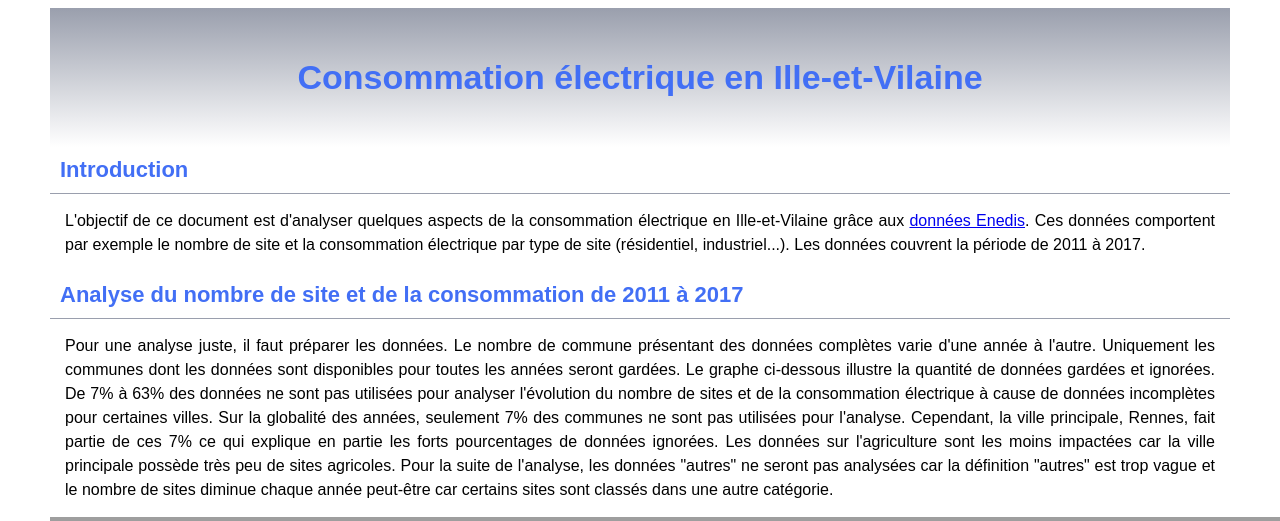
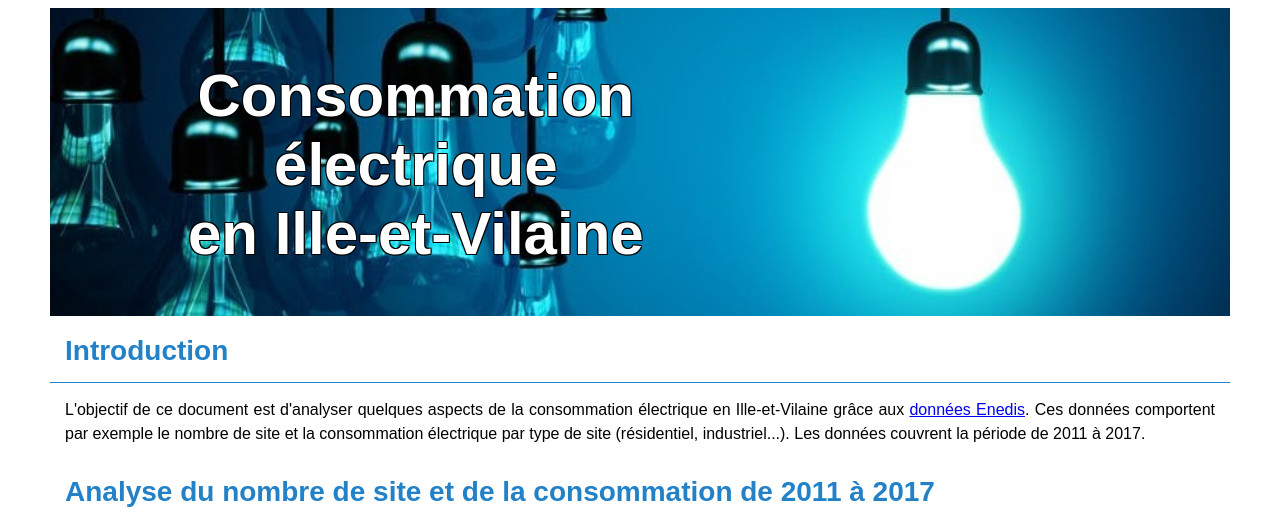
Before and after one commit to FlorentDSGree/ElectricalConsumption35, a plain HTML site: page docs/index.html in a window 1280 px wide. Shown: the top 521 px of the page. Drawn offline with Linux system fonts and the light colour scheme; grey boxes are pictures that could not be loaded.

Commit message:
Add files via upload

```diff
--- a/docs/index.html
+++ b/docs/index.html
@@ -6,20 +6,20 @@ body {
   font-family: Arial;
   font-size: 12pt;
   margin-left: 50px;
-  margin-right: 50px
+  margin-right: 50px;
 }
 /* Header/Logo Title */
 .header1 {
-  padding: 50px; text-align: center; background: linear-gradient(#9a9fad,white); color: #426ff5;font-size: 34px;
+  padding: 50px; text-align: center; background: #2281c7; color: white; font-size: 34px; font-family: Arial;
 }
 .header2 {
-  padding: 15px; text-align: center; background: #426ff5; color: white; font-size: 28px;
+  padding: 15px; text-align: left; background: white; color: #2281c7; font-size: 28px;
 }
 .header3 {
-  padding: 10px; text-align: left; background: white; color: #426ff5; font-size: 22px; margin-left:0px;
+  padding: 10px; text-align: left; background: white; color: #2281c7; font-size: 22px; margin-left:0px;
 }
-.horizlineorange {
-  padding: 0.5px; background: #9a9fad;
+.horizline {
+  padding: 0.5px; background: #2281c7;
 }
 /* Page Content */
 .content {padding:15px;margin: 0.5; text-align: justify; line-height: 1.5}
@@ -33,9 +33,9 @@ body {
 .centered {
   position: absolute;
   top: 50%;
-  left: 50%;
-  transform: translate(-50%, -50%);
-  color: #E89321;
+  left: 40%;
+  transform: translate(-65%, -50%);
+  color: white;
   font-size: 60px;
   text-shadow: -1px -1px 0 #000, 1px -1px 0 #000, -1px 1px 0 #000, 1px 1px 0 #000;
 }
@@ -51,25 +51,30 @@ td, th {
   padding: 8px;
 }
 </style>
-<div class="header1"><b>Consommation électrique en Ille-et-Vilaine</b></div>
 
-<div class="header3"><b>Introduction</b></div>
-<div class="horizlineorange"></div>
+<div class="container">
+  <img src="https://florentdsgree.github.io/ElectricalConsumption35/Background.jpg"" alt="Snow" style="width:100%;">
+  <div class="centered"><b>Consommation électrique<br>en Ille-et-Vilaine</b>
+</div>
+</div>
+
+<div class="header2"><b>Introduction</b></div>
+<div class="horizline"></div>
 <div class="content"> L'objectif de ce document est d'analyser quelques aspects de la consommation électrique en Ille-et-Vilaine grâce aux
 <a href="https://data.enedis.fr/explore/dataset/consommation-electrique-par-secteur-dactivite-commune/table/?refine.nom_departement=Ille-et-Vilaine"> données Enedis</a>.
 Ces données comportent par exemple le nombre de site et la consommation électrique par type de site (résidentiel, industriel...). Les données couvrent
 la période de 2011 à 2017.
 
 </div>
-<div class="header3"><b>Analyse du nombre de site et de la consommation de 2011 à 2017</b></div>
-<div class="horizlineorange"></div>
+<div class="header2"><b>Analyse du nombre de site et de la consommation de 2011 à 2017</b></div>
+<div class="horizline"></div>
 <div class="content">Pour une analyse juste, il faut préparer les données. Le nombre de commune présentant des données complètes varie d'une année à l'autre.
 Uniquement les communes dont les données sont disponibles pour toutes les années seront gardées. Le graphe ci-dessous illustre la quantité de données gardées et ignorées.
 De 7% à 63% des données ne sont pas utilisées pour analyser l'évolution du nombre de sites et de la consommation électrique à cause de données incomplètes pour
 certaines villes. Sur la globalité des années, seulement 7% des communes ne sont pas utilisées pour l'analyse. Cependant, la ville principale, Rennes, fait partie
 de ces 7% ce qui explique en partie les forts pourcentages de données ignorées. Les données sur l'agriculture sont les moins impactées car la ville principale
-possède très peu de sites agricoles. Pour la suite de l'analyse, les données "autres" ne seront pas analysées car la définition "autres" est trop vague et le
-nombre de sites diminue chaque année peut-être car certains sites sont classés dans une autre catégorie.
+possède très peu de sites agricoles. Pour la suite de l'analyse, les données "autres" ne seront pas analysées car la définition "autres" est trop vague, le
+nombre de sites diminue chaque année (peut-être car certains sites sont classés dans une autre catégorie) et représent moins de 0.1% du nombre total de site.
 </div>
 <div class="graph"><object type="text/html" data="https://florentdsgree.github.io/ElectricalConsumption35/DataFiltered.html" width="1300"
 height="550"></object>
```
